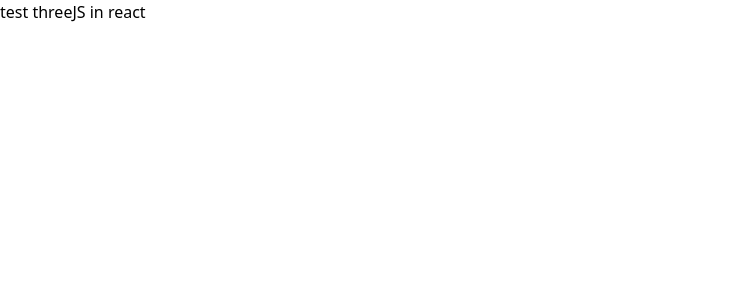
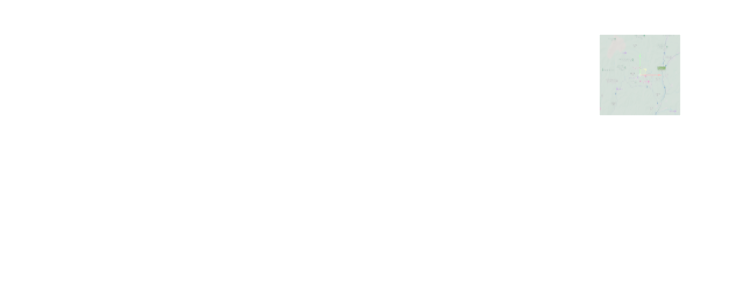
Before and after one commit to zeriong/z-react-component-library, a Next.js app: page / in a window 1280 px wide. Shown: the top 300 px of the page, without its empty margins (0-743 px from the left). Built offline with nearby package versions, Linux system fonts and the light colour scheme.

Commit message:
feat: 임시 렌더링 적용 후 테스트 진행

```diff
--- a/src/app/page.tsx
+++ b/src/app/page.tsx
@@ -1,8 +1,43 @@
-export default function Home() {
+"use client";
+
+import React, { useRef, useState } from "react";
+import { Canvas } from "@react-three/fiber";
+import { OrbitControls, TransformControls, useTexture } from "@react-three/drei";
+
+interface Props {
+  svgPath: string;
+}
+
+const DraggableSVG = ({ svgPath }: Props) => {
+  const meshRef = useRef(null);
+  const texture = useTexture(svgPath);
+  const [isDragging, setIsDragging] = useState(false);
+
   return (
-    <div className="w-full">
-      <p>test threeJS in react</p>
-      <section></section>
-    </div>
+    <TransformControls
+      object={meshRef.current}
+      enabled={isDragging}
+      onMouseDown={() => setIsDragging(true)}
+      onMouseUp={() => setIsDragging(false)}
+    >
+      <mesh ref={meshRef} position={[0, 0, 0]}>
+        <planeGeometry args={[5, 5]} />
+        <meshBasicMaterial map={texture} transparent={true} />
+      </mesh>
+    </TransformControls>
   );
-}
+};
+
+const App = () => {
+  return (
+    <Canvas camera={{ position: [0, 0, 10], fov: 50 }}>
+      <ambientLight />
+      <pointLight position={[10, 10, 10]} />
+      <OrbitControls />
+      {/* Draggable SVG */}
+      <DraggableSVG svgPath="/svg/japan_map.svg" />
+    </Canvas>
+  );
+};
+
+export default App;
```
